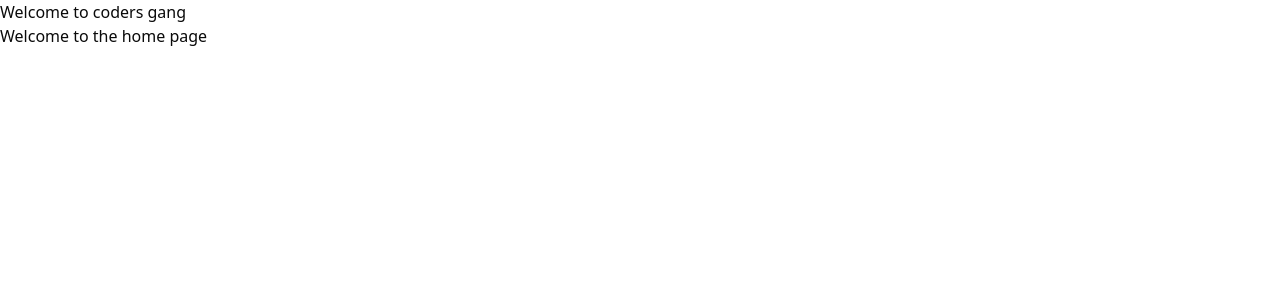
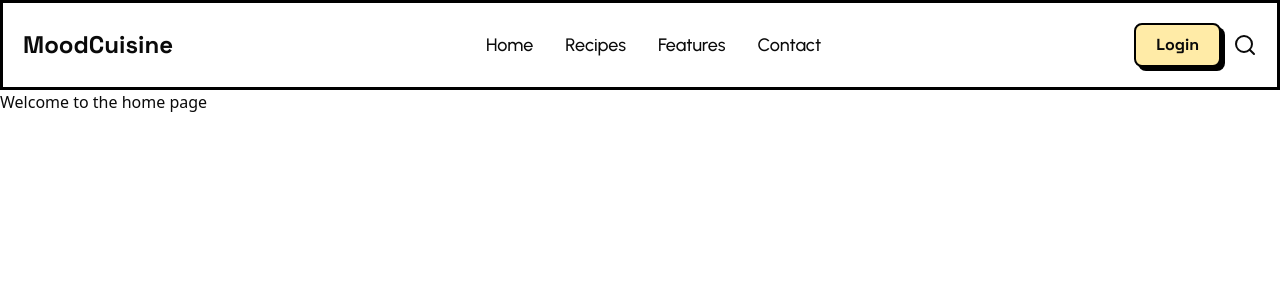
Before and after one commit to SajjanKarn/Mood-Cuisine, a Next.js app: page / in a window 1280 px wide. Shown: the top 300 px of the page. Built offline with nearby package versions, Linux system fonts and the light colour scheme.

Commit message:
feat: add button and navbar

```diff
--- /dev/null
+++ b/src/app/Navbar.tsx
@@ -0,0 +1,41 @@
+import { CustomButton } from "@/components/ui";
+import { LucideSearch } from "lucide-react";
+import Link from "next/link";
+
+type NavbarLink = {
+  href: string;
+  label: string;
+};
+
+const links: NavbarLink[] = [
+  { href: "/", label: "Home" },
+  { href: "/recipes", label: "Recipes" },
+  { href: "/features", label: "Features" },
+  { href: "/contact", label: "Contact" },
+];
+
+const Navbar = () => {
+  return (
+    <div className="flex justify-between items-center p-5 border-black border-[3px] bg-white">
+      <div>
+        <h1 className="font-space text-2xl font-bold">MoodCuisine</h1>
+      </div>
+      <nav>
+        <ul className="flex items-center gap-x-8 font-urbanist font-medium text-lg">
+          {links.map((link) => (
+            <li key={link.href}>
+              <Link href={link.href} className="hover:underline">
+                {link.label}
+              </Link>
+            </li>
+          ))}
+        </ul>
+      </nav>
+      <div className="flex items-center justify-between gap-3">
+        <CustomButton>Login</CustomButton>
+        <LucideSearch size={24} />
+      </div>
+    </div>
+  );
+};
+export default Navbar;
--- a/src/app/globals.css
+++ b/src/app/globals.css
@@ -22,7 +22,6 @@ body {
 
 @layer base {
   :root {
-
     --background: 0 0% 100%;
 
     --foreground: 0 0% 3.9%;
@@ -71,10 +70,9 @@ body {
 
     --chart-5: 27 87% 67%;
 
-    --radius: 0.5rem
+    --radius: 0.5rem;
   }
   .dark {
-
     --background: 0 0% 3.9%;
 
     --foreground: 0 0% 98%;
@@ -121,7 +119,7 @@ body {
 
     --chart-4: 280 65% 60%;
 
-    --chart-5: 340 75% 55%
+    --chart-5: 340 75% 55%;
   }
 }
 
@@ -132,4 +130,11 @@ body {
   body {
     @apply bg-background text-foreground;
   }
+
+  .button-shadow {
+    box-shadow: 4px 4px 0px #000;
+  }
+  .button-shadow:hover {
+    box-shadow: 2px 2px 0px #000;
+  }
 }
--- a/src/app/layout.tsx
+++ b/src/app/layout.tsx
@@ -1,6 +1,7 @@
 import type { Metadata } from "next";
 import { Space_Grotesk, Urbanist } from "next/font/google";
 import "./globals.css";
+import Navbar from "./Navbar";
 
 const space = Space_Grotesk({
   weight: ["300", "400", "500", "600", "700"],
@@ -35,6 +36,7 @@ export default function RootLayout({
   return (
     <html lang="en">
       <body className={`${space.variable} ${urbanist.variable} antialiased`}>
+        <Navbar />
         <main>{children}</main>
       </body>
     </html>
--- a/src/app/page.tsx
+++ b/src/app/page.tsx
@@ -1,7 +1,6 @@
 const Home = () => {
   return (
     <div>
-      <h1>Welcome to coders gang</h1>
       <p>Welcome to the home page</p>
     </div>
   );
--- /dev/null
+++ b/src/components/ui/CustomButton.tsx
@@ -0,0 +1,24 @@
+"use client";
+
+type CustomButtonProps = {
+  onClick?: () => void;
+  children: React.ReactNode;
+  link?: string;
+};
+
+const CustomButton = ({ children, onClick = () => {} }: CustomButtonProps) => {
+  return <Button onClick={onClick}>{children}</Button>;
+};
+
+const Button = ({ children, onClick = () => {} }: CustomButtonProps) => {
+  return (
+    <button
+      onClick={onClick}
+      className="bg-customSecondary font-space font-bold px-5 py-2 rounded-lg border-[2px] border-black button-shadow"
+    >
+      {children}
+    </button>
+  );
+};
+
+export default CustomButton;
--- /dev/null
+++ b/src/components/ui/index.ts
@@ -0,0 +1,3 @@
+import CustomButton from "./CustomButton";
+
+export { CustomButton };
--- /dev/null
+++ b/src/constants/color.ts
@@ -0,0 +1,5 @@
+export const colors = {
+  primary: "#C0A1EF",
+  secondary: "#FFEBA7",
+  tertiary: "#FFFFFF",
+};
--- a/tailwind.config.ts
+++ b/tailwind.config.ts
@@ -10,57 +10,60 @@ const config: Config = {
   theme: {
     extend: {
       colors: {
-  			background: 'hsl(var(--background))',
-  			foreground: 'hsl(var(--foreground))',
+        customPrimary: "#C0A1EF",
+        customSecondary: "#FFEBA7",
+        customTertiary: "#FFFFFF",
+        background: "hsl(var(--background))",
+        foreground: "hsl(var(--foreground))",
         card: {
-  				DEFAULT: 'hsl(var(--card))',
-  				foreground: 'hsl(var(--card-foreground))'
+          DEFAULT: "hsl(var(--card))",
+          foreground: "hsl(var(--card-foreground))",
         },
         popover: {
-  				DEFAULT: 'hsl(var(--popover))',
-  				foreground: 'hsl(var(--popover-foreground))'
+          DEFAULT: "hsl(var(--popover))",
+          foreground: "hsl(var(--popover-foreground))",
         },
         primary: {
-  				DEFAULT: 'hsl(var(--primary))',
-  				foreground: 'hsl(var(--primary-foreground))'
+          DEFAULT: "hsl(var(--primary))",
+          foreground: "hsl(var(--primary-foreground))",
         },
         secondary: {
-  				DEFAULT: 'hsl(var(--secondary))',
-  				foreground: 'hsl(var(--secondary-foreground))'
+          DEFAULT: "hsl(var(--secondary))",
+          foreground: "hsl(var(--secondary-foreground))",
         },
         muted: {
-  				DEFAULT: 'hsl(var(--muted))',
-  				foreground: 'hsl(var(--muted-foreground))'
+          DEFAULT: "hsl(var(--muted))",
+          foreground: "hsl(var(--muted-foreground))",
         },
         accent: {
-  				DEFAULT: 'hsl(var(--accent))',
-  				foreground: 'hsl(var(--accent-foreground))'
+          DEFAULT: "hsl(var(--accent))",
+          foreground: "hsl(var(--accent-foreground))",
         },
         destructive: {
-  				DEFAULT: 'hsl(var(--destructive))',
-  				foreground: 'hsl(var(--destructive-foreground))'
+          DEFAULT: "hsl(var(--destructive))",
+          foreground: "hsl(var(--destructive-foreground))",
         },
-  			border: 'hsl(var(--border))',
-  			input: 'hsl(var(--input))',
-  			ring: 'hsl(var(--ring))',
+        border: "hsl(var(--border))",
+        input: "hsl(var(--input))",
+        ring: "hsl(var(--ring))",
         chart: {
-  				'1': 'hsl(var(--chart-1))',
-  				'2': 'hsl(var(--chart-2))',
-  				'3': 'hsl(var(--chart-3))',
-  				'4': 'hsl(var(--chart-4))',
-  				'5': 'hsl(var(--chart-5))'
-  			}
+          "1": "hsl(var(--chart-1))",
+          "2": "hsl(var(--chart-2))",
+          "3": "hsl(var(--chart-3))",
+          "4": "hsl(var(--chart-4))",
+          "5": "hsl(var(--chart-5))",
+        },
       },
       fontFamily: {
         space: ["var(--font-space)"],
-  			urbanist: ["var(--font-urbanist)"]
+        urbanist: ["var(--font-urbanist)"],
       },
       borderRadius: {
-  			lg: 'var(--radius)',
-  			md: 'calc(var(--radius) - 2px)',
-  			sm: 'calc(var(--radius) - 4px)'
-  		}
-  	}
+        lg: "var(--radius)",
+        md: "calc(var(--radius) - 2px)",
+        sm: "calc(var(--radius) - 4px)",
+      },
+    },
   },
   plugins: [require("tailwindcss-animate")],
 };
```
Lines whose indentation alone changed are shown as unchanged.
